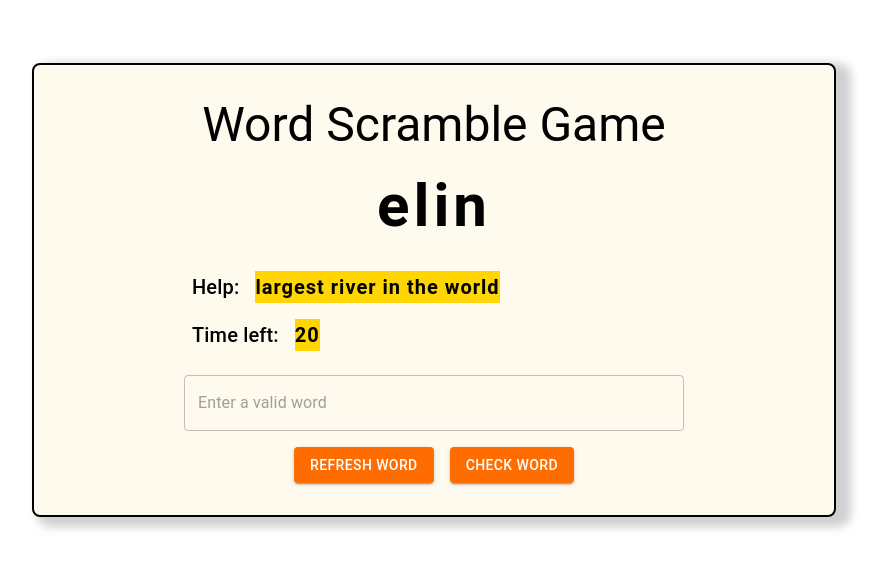
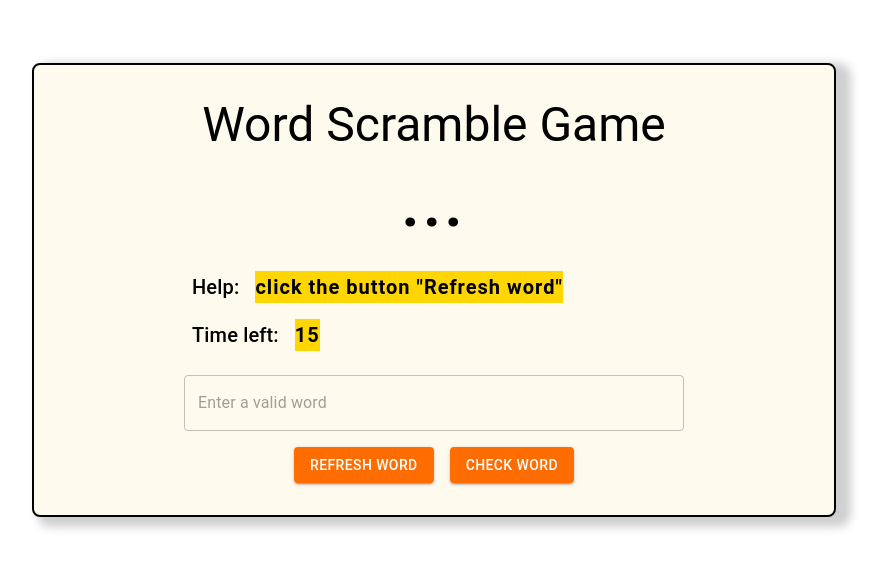
Before and after one commit to IvanovKS/word_scramble_game, a React (Create React App) app: page / in a window 1280 px wide. Shown: the part 110-678 px from the top of the page, without its empty margins (206-1091 px from the left). Built offline with nearby package versions, Linux system fonts and the light colour scheme.

Commit message:
Add timer from context

```diff
--- a/src/components/Buttons.tsx
+++ b/src/components/Buttons.tsx
@@ -1,11 +1,13 @@
 import { Button, Stack } from '@mui/material';
 import { useWord } from '../hooks/hooks';
+import { useTimer } from '../hooks/hooks';
 
 function Buttons() {
   const { setNewWord } = useWord();
+  const { startTimer } = useTimer();
   return (
     <Stack spacing={2} direction="row">
-      <Button variant="contained" sx={{ color: 'white' }} onClick={setNewWord}>
+      <Button variant="contained" sx={{ color: 'white' }} onClick={startTimer}>
         Refresh word
       </Button>
       <Button variant="contained" sx={{ color: 'white' }}>
--- a/src/components/Help.tsx
+++ b/src/components/Help.tsx
@@ -1,8 +1,10 @@
 import { Box, Typography } from '@mui/material';
 import { useWord } from '../hooks/hooks';
+import { useTimer } from '../hooks/hooks';
 
 function Help() {
   const { currentWord } = useWord();
+  const { isStart } = useTimer();
   return (
     <Box
       sx={{
@@ -25,7 +27,7 @@ function Help() {
           m: 1,
         }}
       >
-        {currentWord.hint}
+        {isStart ? currentWord.hint : 'click the button "Refresh word"'}
       </Typography>
     </Box>
   );
--- a/src/components/Word.tsx
+++ b/src/components/Word.tsx
@@ -1,8 +1,10 @@
 import { useWord } from '../hooks/hooks';
+import { useTimer } from '../hooks/hooks';
 import { Box, Typography } from '@mui/material';
 
 function Word() {
   const { currentWord } = useWord();
+  const { isStart } = useTimer();
   return (
     <Box
       sx={{
@@ -21,10 +23,12 @@ function Word() {
           fontWeight: '700',
         }}
       >
-        {currentWord.word
-          .split('')
-          .sort(() => Math.random() - 0.5)
-          .join('')}
+        {isStart
+          ? currentWord.word
+              .split('')
+              .sort(() => Math.random() - 0.5)
+              .join('')
+          : '...'}
       </Typography>
     </Box>
   );
--- a/src/context/TimerContext.tsx
+++ b/src/context/TimerContext.tsx
@@ -7,7 +7,7 @@ const TimerProvider: React.FC<{ children: React.ReactNode }> = ({
   children,
 }) => {
   const [isStart, setIsStart] = useState(false);
-  const [timeLeft, setTimeLeft] = useState<number>(20);
+  const [timeLeft, setTimeLeft] = useState<number>(15);
 
   const startTimer = (): void => {
     setIsStart(true);
@@ -17,6 +17,7 @@ const TimerProvider: React.FC<{ children: React.ReactNode }> = ({
       setTimeLeft(time);
       if (time === 0) {
         setIsStart(false);
+        setTimeLeft(15);
         clearInterval(interval);
       }
     }, 1000);
```
